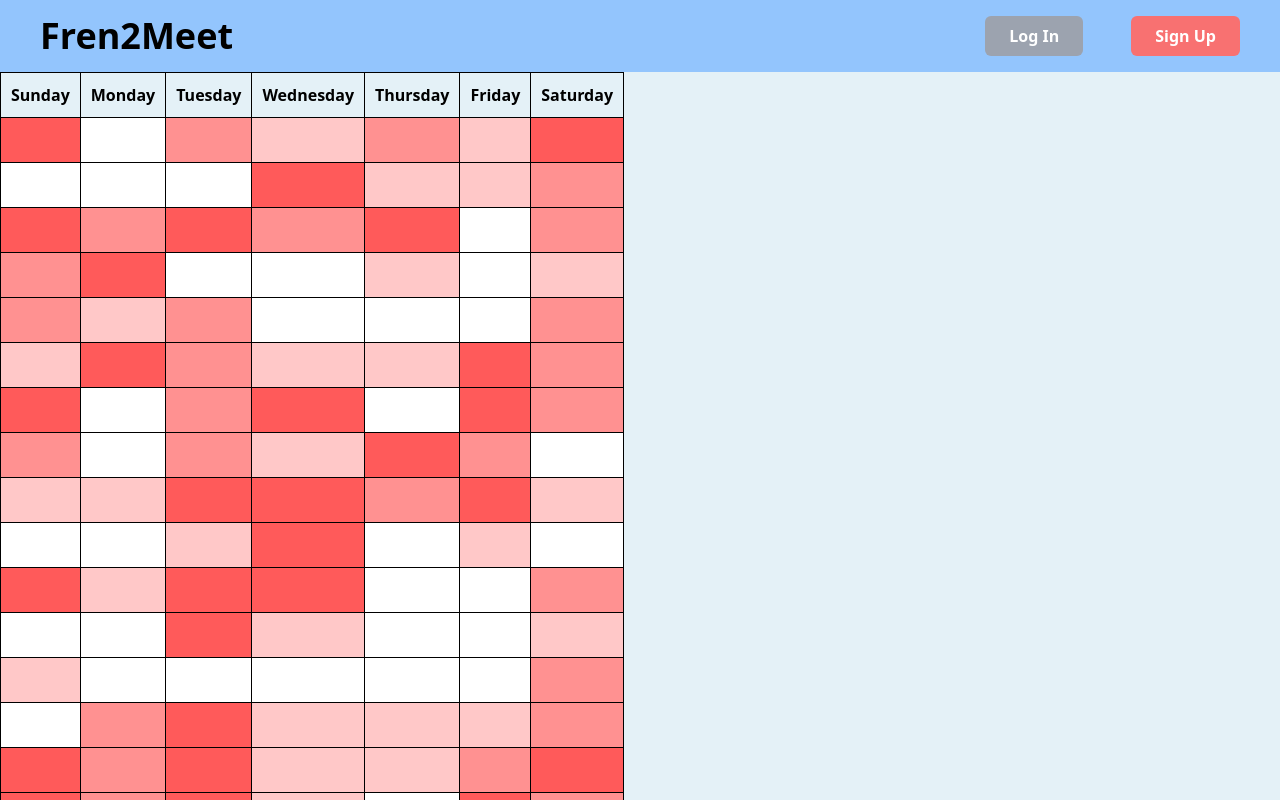
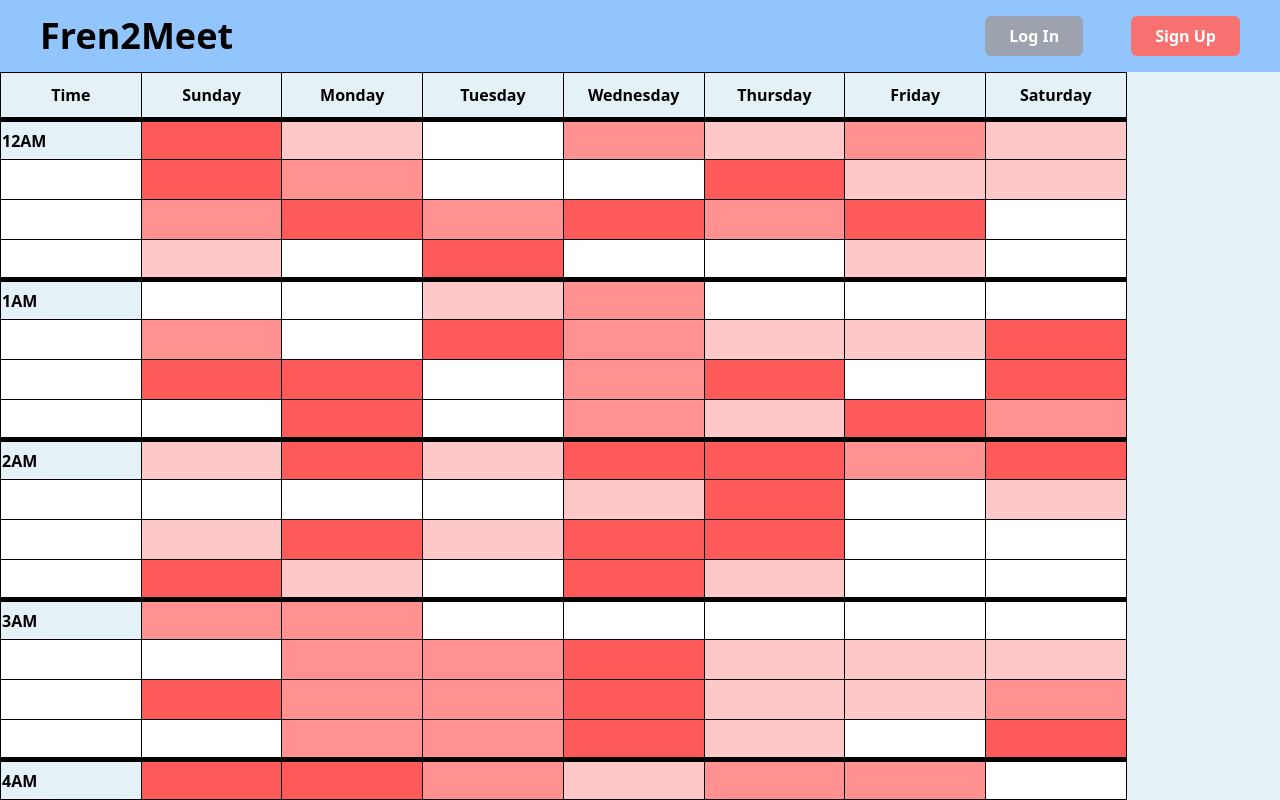
Before and after one commit to Evan-Nishi/CMPE-133-Project, a React (Create React App) app in the folder client/: page /home in a window 1280 px wide. Shown: the top 800 px of the page. Built offline with nearby package versions, Linux system fonts and the light colour scheme; no server answers.

Commit message:
added time stamps and formatted nice

```diff
--- a/client/src/Components/Calendar.js
+++ b/client/src/Components/Calendar.js
@@ -1,7 +1,15 @@
 import React, { useEffect } from "react";
 import PropTypes from "prop-types";
+
+
+const tdStyle = {
+    border: '1px solid black',
+    width: '10%',
+    height: '40px' // Adjust the height value as needed
+};
+
+
 const Calendar = () => {
-
     //this gets tile background color, more red = more events scheduled during time
 
 
@@ -17,16 +25,12 @@ const Calendar = () => {
         "Thursday": Array.from({ length: 96 }, () => Math.floor(Math.random() * 4)),
         "Friday": Array.from({ length: 96 }, () => Math.floor(Math.random() * 4)),
         "Saturday": Array.from({ length: 96 }, () => Math.floor(Math.random() * 4)),
-        "Sunday": Array.from({ length: 96 }, () => Math.floor(Math.random() * 4)),
     };
-
-    //map like so
-    //calData[Sunday][0]
-
     return(
         <table className="calendar-table">
             <thead>
                 <tr>
+                    <th><b>Time</b></th>
                     <th>Sunday</th>
                     <th>Monday</th>
                     <th>Tuesday</th>
@@ -58,15 +62,17 @@ const Calendar = () => {
 const CalBody = ({calData}) =>{
     let rows = [];
     for(let i = 0; i < 96; i++){ //for each row
+        let isHrRow = (i % 4) == 0; //every block 15min, if it's 4th block then it's a row that is the start of an hour
         rows.push( //we need to fix this, it's horrendous
-            <tr>
-                <CalBlock rgbColor={calData["Sunday"][i]}/>
-                <CalBlock rgbColor={calData["Monday"][i]}/>
-                <CalBlock rgbColor={calData["Tuesday"][i]}/>
-                <CalBlock rgbColor={calData["Wednesday"][i]}/>
-                <CalBlock rgbColor={calData["Thursday"][i]}/>
-                <CalBlock rgbColor={calData["Friday"][i]}/>
-                <CalBlock rgbColor={calData["Saturday"][i]}/>
+            <tr key={i} style={{ borderTop: `${isHrRow ? 5 : 1}px solid black` }}>
+                <CalTime timeBlocks={i}/>
+                <CalBlock  numEvents={calData["Sunday"][i]}/>
+                <CalBlock  numEvents={calData["Monday"][i]} />
+                <CalBlock  numEvents={calData["Tuesday"][i]} />
+                <CalBlock  numEvents={calData["Wednesday"][i]} />
+                <CalBlock  numEvents={calData["Thursday"][i]} />
+                <CalBlock  numEvents={calData["Friday"][i]} />
+                <CalBlock  numEvents={calData["Saturday"][i]} />
             </tr>
         );
     }
@@ -77,8 +83,46 @@ const CalBody = ({calData}) =>{
     )
 };
 
-const CalBlock = ({rgbColor}) => {
+const CalTime =(props) => {//96 blocks of 15 min each
+    const nonHrStyle = {
+        ...tdStyle,
+        backgroundColor: 'white',
+    }
+
+    if(props.timeBlocks % 4 == 0){ //it is hour row, get hour
+        let hr = Math.floor(props.timeBlocks / 4);
+        let timeStampStr = "";
+
+        //this is horrendous
+        if (hr == 0){
+            timeStampStr = "12AM";
+        } else if (hr == 12){
+            timeStampStr = "12PM";
+        } else {
+            if(hr > 12){
+                timeStampStr = `${hr - 12}PM`;
+            } else {
+                timeStampStr = `${hr}AM`;
+            }
+        }
+        return(
+            <td style={tdStyle}>
+                <b>{timeStampStr}</b>
+            </td>
+        )
+    } else {
+        return(<td style={nonHrStyle}/>); //if it's not an hour block, no need to show formatting
+    }
+};
+
+
+
+const CalBlock = (props) => {
     const tileBackground = (events) => {
+        if(events == -1){ //this is a permanent recurring block
+            return("rgb(128, 128, 128)");
+        }
+
         let gbVal = 255 - (55 * events);
         if(gbVal < 0){
             gbVal = 0;
@@ -89,10 +133,8 @@ const CalBlock = ({rgbColor}) => {
     }
 
     const blockStyle = {
-        border: '1px solid black',
-        width:'60px',
-        height:'45px',
-        backgroundColor: tileBackground(rgbColor)
+        ...tdStyle,
+        backgroundColor: tileBackground(props.numEvents)
     };
     return(
         <td style={blockStyle} />
```
